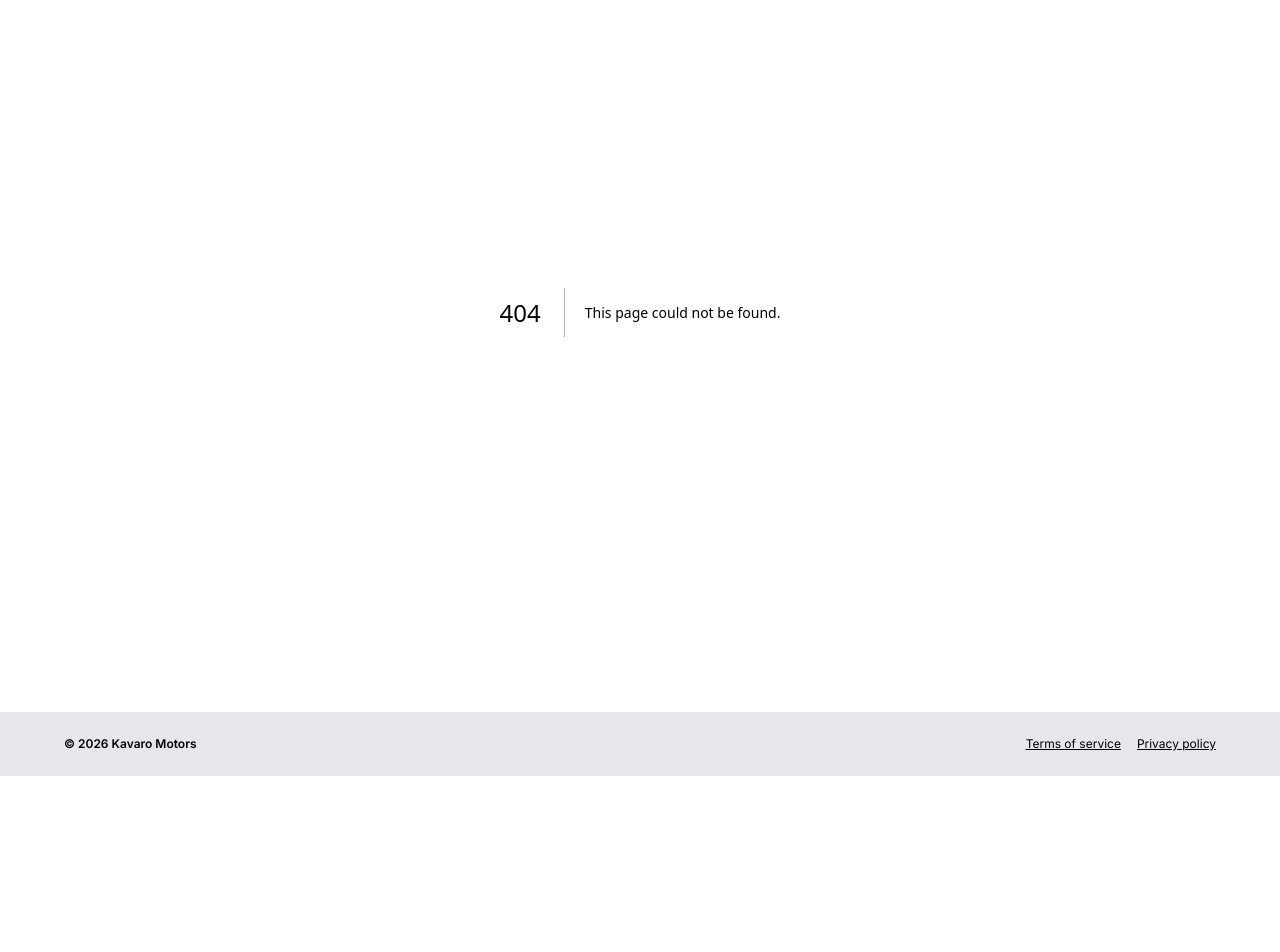
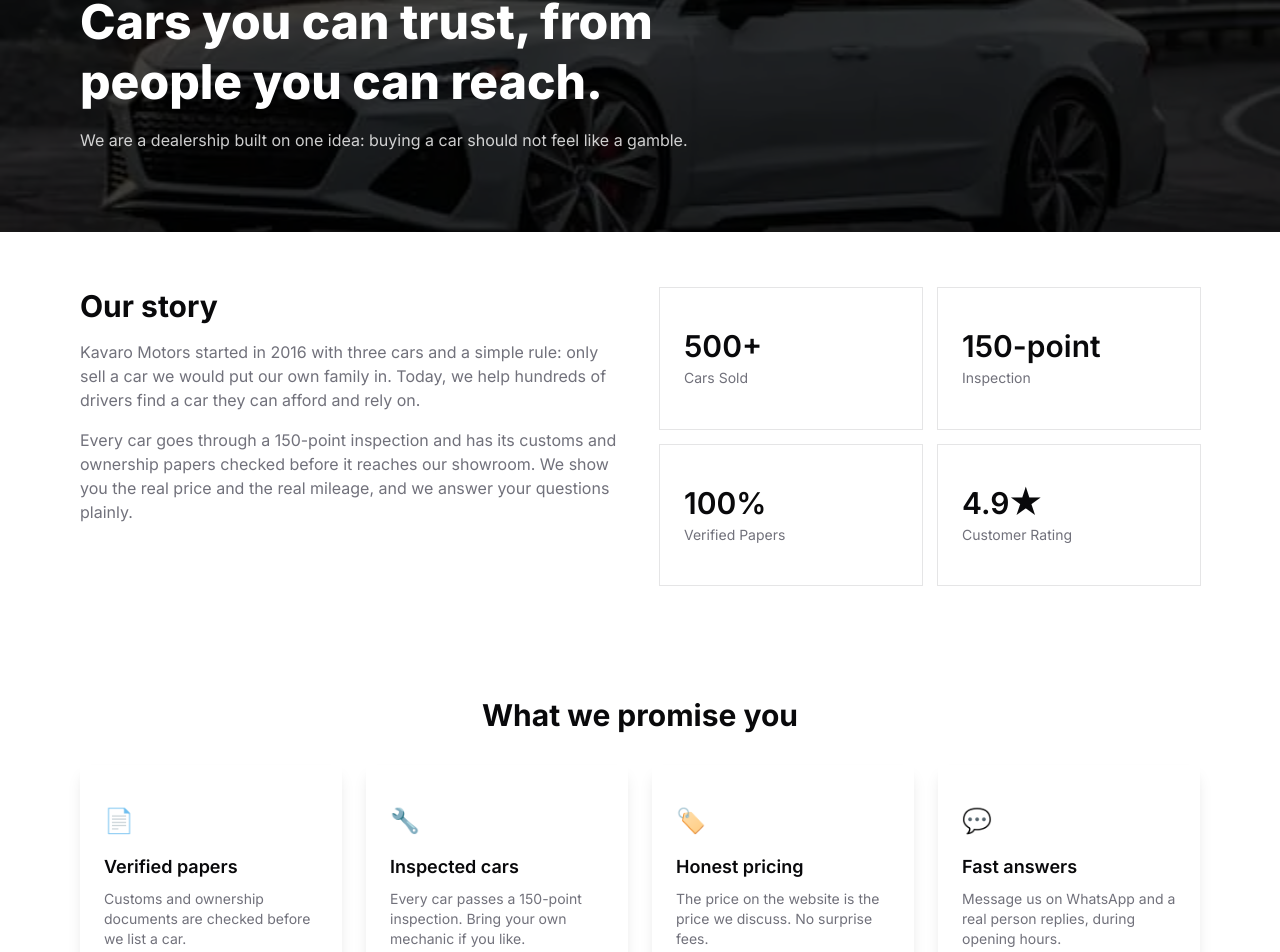
Before and after one commit to Kansoldev/car-dealership-website, a Next.js app: page /about in a window 1280 px wide. Before the commit this address had no page. Shown: the part 157-1109 px from the top of the page. Before the commit the page ends 933 px from the top, so only its background shows below. Built offline with nearby package versions, Linux system fonts and the light colour scheme.

Commit message:
feat: add about us page Also move project info into a seperate file for reusability

```diff
--- /dev/null
+++ b/app/about/page.tsx
@@ -0,0 +1,108 @@
+import type { Metadata } from "next";
+import { Card, CardContent } from "@/components/ui/card";
+import VisitCta from "@/components/VisitCta";
+import { site, stats } from "@/lib/site";
+
+export const metadata: Metadata = {
+  title: `About us | Kavaro Motors`,
+  description: `Learn about Kavaro Motors: inspected cars, verified papers and honest pricing in Lagos.`,
+};
+
+const promises = [
+  [
+    "📄",
+    "Verified papers",
+    "Customs and ownership documents are checked before we list a car.",
+  ],
+  [
+    "🔧",
+    "Inspected cars",
+    "Every car passes a 150-point inspection. Bring your own mechanic if you like.",
+  ],
+  [
+    "🏷️",
+    "Honest pricing",
+    "The price on the website is the price we discuss. No surprise fees.",
+  ],
+  [
+    "💬",
+    "Fast answers",
+    "Message us on WhatsApp and a real person replies, during opening hours.",
+  ],
+];
+
+export default function AboutPage() {
+  return (
+    <main>
+      <section className="relative bg-[url('/about-bg.webp')] bg-cover bg-position-[50%_60%] text-white">
+        <div className="absolute inset-0 bg-black/75"></div>
+
+        <div className="relative mx-auto max-w-6xl px-4 py-14 md:py-20">
+          <h1 className="max-w-2xl text-4xl md:text-5xl font-extrabold leading-tight">
+            Cars you can trust, from people you can reach.
+          </h1>
+
+          <p className="mt-4 text-white/80">
+            We are a dealership built on one idea: buying a car should not feel
+            like a gamble.
+          </p>
+        </div>
+      </section>
+
+      <section className="mx-auto grid max-w-6xl gap-10 px-4 py-14 md:grid-cols-2">
+        <div>
+          <h2 className="text-3xl font-bold">Our story</h2>
+          <p className="mt-4 max-w-prose text-muted-foreground">
+            {site.name} started in 2016 with three cars and a simple rule: only
+            sell a car we would put our own family in. Today, we help hundreds
+            of drivers find a car they can afford and rely on.
+          </p>
+
+          <p className="mt-4 max-w-prose text-muted-foreground">
+            Every car goes through a 150-point inspection and has its customs
+            and ownership papers checked before it reaches our showroom. We show
+            you the real price and the real mileage, and we answer your
+            questions plainly.
+          </p>
+        </div>
+
+        <div className="grid grid-cols-2 gap-4 self-start">
+          {stats.map(([n, l]) => (
+            <Card key={l}>
+              <CardContent className="p-6">
+                <h3 className="text-3xl font-semibold mb-1">{n}</h3>
+                <span className="text-sm text-muted-foreground capitalize">
+                  {l}
+                </span>
+              </CardContent>
+            </Card>
+          ))}
+        </div>
+      </section>
+
+      <section className="bg-white">
+        <div className="mx-auto max-w-6xl px-4 py-14">
+          <h2 className="text-2xl text-center font-bold md:text-3xl">
+            What we promise you
+          </h2>
+
+          <div className="mt-8 grid gap-6 sm:grid-cols-2 lg:grid-cols-4">
+            {promises.map(([icon, title, text]) => (
+              <Card key={title} className="ring-0 shadow-lg">
+                <CardContent className="p-6">
+                  <div className="text-2xl" aria-hidden>
+                    {icon}
+                  </div>
+                  <h3 className="mt-4 mb-2 font-semibold text-lg">{title}</h3>
+                  <p className="mt-1 text-sm text-muted-foreground">{text}</p>
+                </CardContent>
+              </Card>
+            ))}
+          </div>
+        </div>
+      </section>
+
+      <VisitCta />
+    </main>
+  );
+}
--- a/components/TrustBar.tsx
+++ b/components/TrustBar.tsx
@@ -1,9 +1,4 @@
-const stats = [
-  ["500+", "cars sold"],
-  ["150-point", "inspection"],
-  ["100%", "verified papers"],
-  ["4.9★", "customer rating"],
-];
+import { stats } from "@/lib/site";
 
 function TrustBar() {
   return (
--- /dev/null
+++ b/lib/site.ts
@@ -0,0 +1,14 @@
+export const site = {
+  name: "Kavaro Motors",
+  tagline: "Quality inspected cars in Lagos",
+  whatsapp: "2348000000000",
+  address: "Lekki Phase 1, Lagos",
+  hours: "Mon to Sat, 9am to 6pm",
+};
+
+export const stats = [
+  ["500+", "cars sold"],
+  ["150-point", "inspection"],
+  ["100%", "verified papers"],
+  ["4.9★", "customer rating"],
+];
```
Also changed, not shown: public/about-bg.webp (added).
